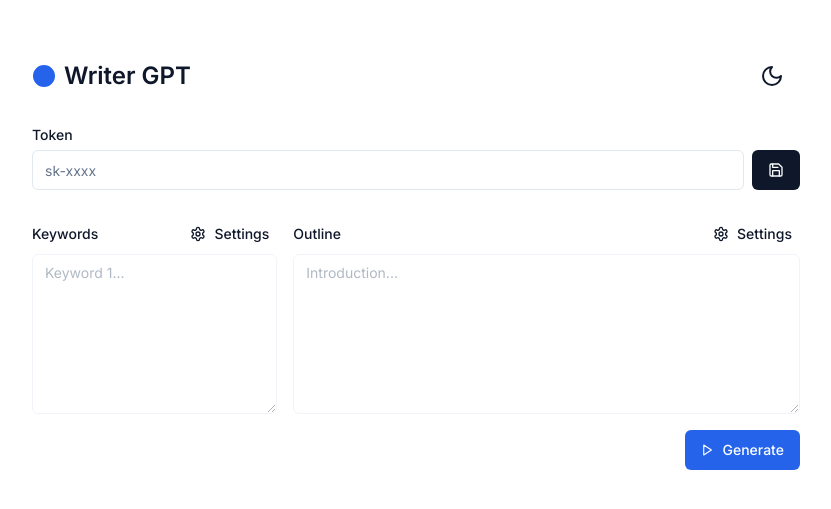
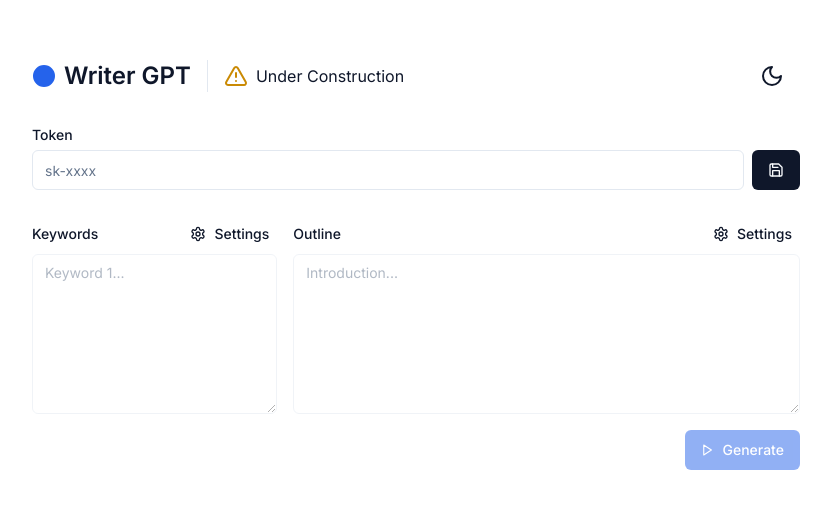
Before and after one commit to wanghaisheng/writer-gpt, a Next.js app: page / in a window 1280 px wide. Shown: the part 137-646 px from the top of the page, without its empty margins (224-1055 px from the left). Built offline with nearby package versions, Linux system fonts and the light colour scheme.

Commit message:
feat: added under construction warning

```diff
--- a/package.json
+++ b/package.json
@@ -19,6 +19,7 @@
     "@hookform/resolvers": "^3.1.0",
     "@radix-ui/react-dropdown-menu": "^2.0.5",
     "@radix-ui/react-label": "^2.0.2",
+    "@radix-ui/react-separator": "^1.0.3",
     "@radix-ui/react-slot": "^1.0.2",
     "@trivago/prettier-plugin-sort-imports": "^4.1.1",
     "@types/node": "20.2.5",
--- a/src/app/form.tsx
+++ b/src/app/form.tsx
@@ -1,7 +1,7 @@
 "use client";
 
 import { zodResolver } from "@hookform/resolvers/zod";
-import { Circle, Loader2, Play } from "lucide-react";
+import { AlertTriangle, Circle, Loader2, Play } from "lucide-react";
 import React, { useState } from "react";
 import { useForm } from "react-hook-form";
 import { z } from "zod";
@@ -17,6 +17,7 @@ import ThemeSwitch from "@components/ThemeSwitch";
 import { TokenForm } from "@components/Token";
 import { Button } from "@components/ui/button";
 import { Label } from "@components/ui/label";
+import { Separator } from "@components/ui/separator";
 import { Skeleton } from "@components/ui/skeleton";
 import { Textarea } from "@components/ui/textarea";
 
@@ -114,10 +115,20 @@ const Form = (props: Props) => {
 
   return (
     <div className="flex flex-col w-full max-w-3xl gap-8">
-      <div className="flex items-center justify-between">
-        <h1 className="text-2xl font-semibold flex items-center">
-          <Circle className="fill-blue-600 stroke-blue-600 mr-2" /> {title}
-        </h1>
+      <div className="flex flex-col-reverse sm:flex-row items-center justify-center sm:justify-between gap-4">
+        <div className="flex items-center flex-col sm:flex-row gap-4">
+          <h1 className="text-2xl font-semibold flex items-center">
+            <Circle className="fill-blue-600 stroke-blue-600 mr-2" /> {title}
+          </h1>
+
+          <Separator orientation="vertical" className="h-8 hidden sm:flex" />
+          <Separator orientation="horizontal" className="sm:hidden" />
+
+          <p className="flex items-center">
+            <AlertTriangle className="text-yellow-600 mr-2" /> Under
+            Construction
+          </p>
+        </div>
 
         <ThemeSwitch />
       </div>
@@ -200,7 +211,12 @@ const Form = (props: Props) => {
           )}
         </div>
 
-        <Button type="submit" variant="blue" className="md:col-start-6">
+        <Button
+          type="submit"
+          variant="blue"
+          className="md:col-start-6"
+          disabled
+        >
           <Play className="w-6 h-6 mr-2" /> Generate
         </Button>
       </form>
--- /dev/null
+++ b/src/components/ui/separator.tsx
@@ -0,0 +1,31 @@
+"use client";
+
+import * as SeparatorPrimitive from "@radix-ui/react-separator";
+import * as React from "react";
+
+import { cn } from "@lib/utils";
+
+const Separator = React.forwardRef<
+  React.ElementRef<typeof SeparatorPrimitive.Root>,
+  React.ComponentPropsWithoutRef<typeof SeparatorPrimitive.Root>
+>(
+  (
+    { className, orientation = "horizontal", decorative = true, ...props },
+    ref
+  ) => (
+    <SeparatorPrimitive.Root
+      ref={ref}
+      decorative={decorative}
+      orientation={orientation}
+      className={cn(
+        "shrink-0 bg-border",
+        orientation === "horizontal" ? "h-[1px] w-full" : "h-full w-[1px]",
+        className
+      )}
+      {...props}
+    />
+  )
+);
+Separator.displayName = SeparatorPrimitive.Root.displayName;
+
+export { Separator };
```
Also changed, not shown: 2 other files (tests, documents, lock files or other folders).
